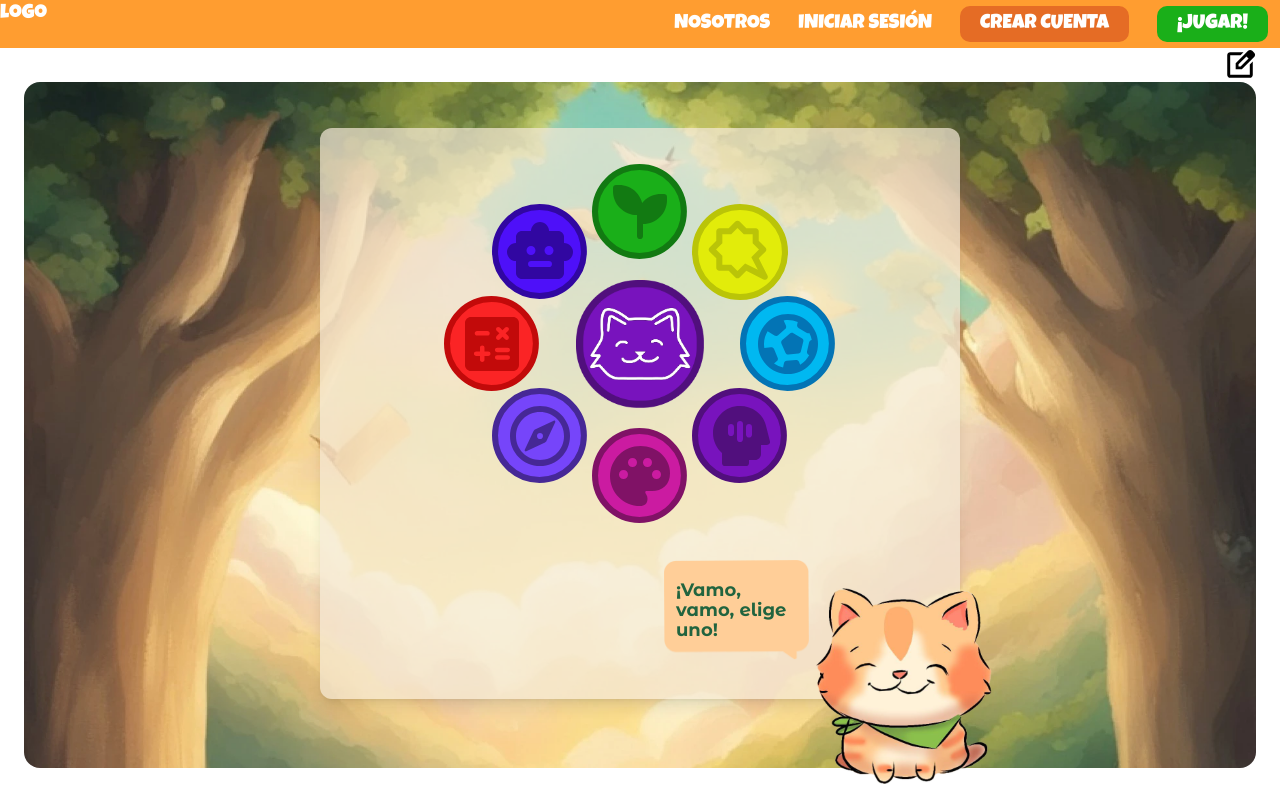
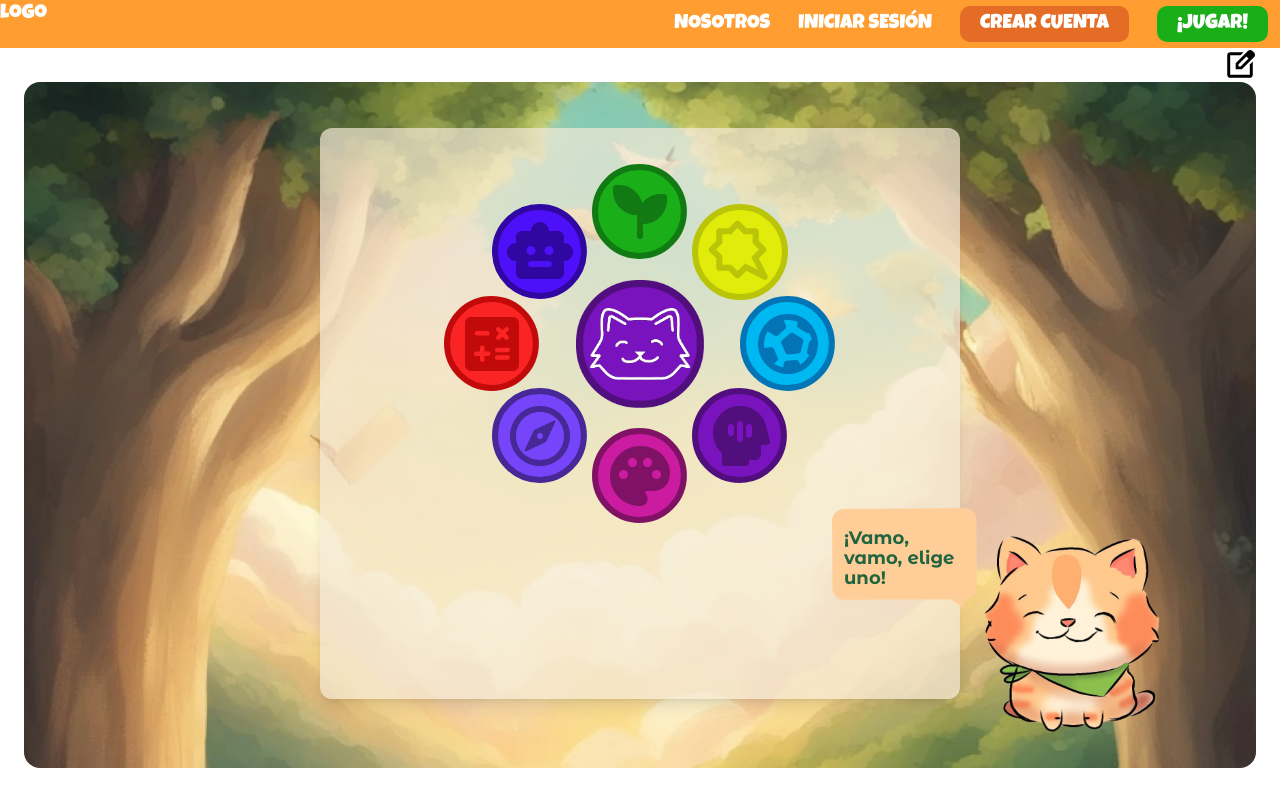
Before and after one commit to Randomlandia/frontend, a Next.js app: page /sandias in a window 1280 px wide. Built offline with nearby package versions, Linux system fonts and the light colour scheme; a web font is replaced by a local one.

Commit message:
fix: componentes Randy y Menu Temas

```diff
--- a/components/RandyTextLeft.jsx
+++ b/components/RandyTextLeft.jsx
@@ -1,6 +1,6 @@
 export default function RandyTextRight({ text, img }) {
   return (
-    <div className="absolute bottom-0 z-20 flex items-start lg:mx-auto p-3 md:pb-40 md:pr-20 lg:p-4">
+    <div className="relative z-50 flex items-start justify-end lg:mx-auto p-3 lg:pr-20 lg:p-4">
       <div
         className="relative flex items-start bg-contain bg-center bg-no-repeat p-2 w-40 -translate-y-7"
         style={{ backgroundImage: `url('/speech_bubbleLeft.png')` }}
--- a/components/RandyTextRight.jsx
+++ b/components/RandyTextRight.jsx
@@ -1,8 +1,8 @@
 export default function RandyTextRight({ text, img }) {
   return (
-    <div className="absolute bottom-0 z-20 flex items-start lg:mx-auto p-3 ">
+    <div className="relative z-50 flex items-start lg:mx-auto p-3 ">
       <div className="flex items-end">
-        <img src={img} alt="" className="w-36 md:w-44" />
+        <img src={img} alt="" className="w-40 md:w-44" />
       </div>
       <div
         className="relative flex items-start bg-contain bg-center bg-no-repeat p-2 w-40 -translate-y-7"
--- a/pages/sandias/index.jsx
+++ b/pages/sandias/index.jsx
@@ -27,7 +27,7 @@ export default function MenuSandias() {
         style={{ backgroundImage: `url('/backgrounds/${background}')` }}
       >
         <div name="menu" className="absolute top-20 left-0 w-full z-20 flex justify-center h-5/6">
-          <div className="lg:w-1/2 bg-oldwhite/70 shadow-lg px-7 md:py-10 lg:py-3 rounded-xl my-5 md:my-12 mx-7">
+          <div className="lg:w-1/2 bg-oldwhite/70 shadow-lg pt-10 px-7 md:py-10 lg:py-3 rounded-xl my-5 md:my-12 mx-7">
             {/* Esta parte muestra el carusel si la pantalla es mobile */}
             <div className="flex flex-col md:hidden justify-items-center">
               <TemaContainer bool={true} name="default" />
@@ -39,14 +39,14 @@ export default function MenuSandias() {
             </div>
           </div>
         </div>
-        <div name="randy" className="flex justify-center h-1/6 max-h-20">
+        <div name="randy" className="absolute bottom-20 sm:bottom:10 sm:right-10 h-1/6 md:h-1/4">
           <div className="block md:hidden">
             <RandyTextRight
               img={"/RANDY_08.svg"}
               text="¡Vamo, vamo, elige uno!"
             />
           </div>
-          <div className="hidden md:block">
+          <div className="hidden md:flex justify-end">
             <RandyTextLeft
               img={"/RANDY_08.svg"}
               text="¡Vamo, vamo, elige uno!"
```
